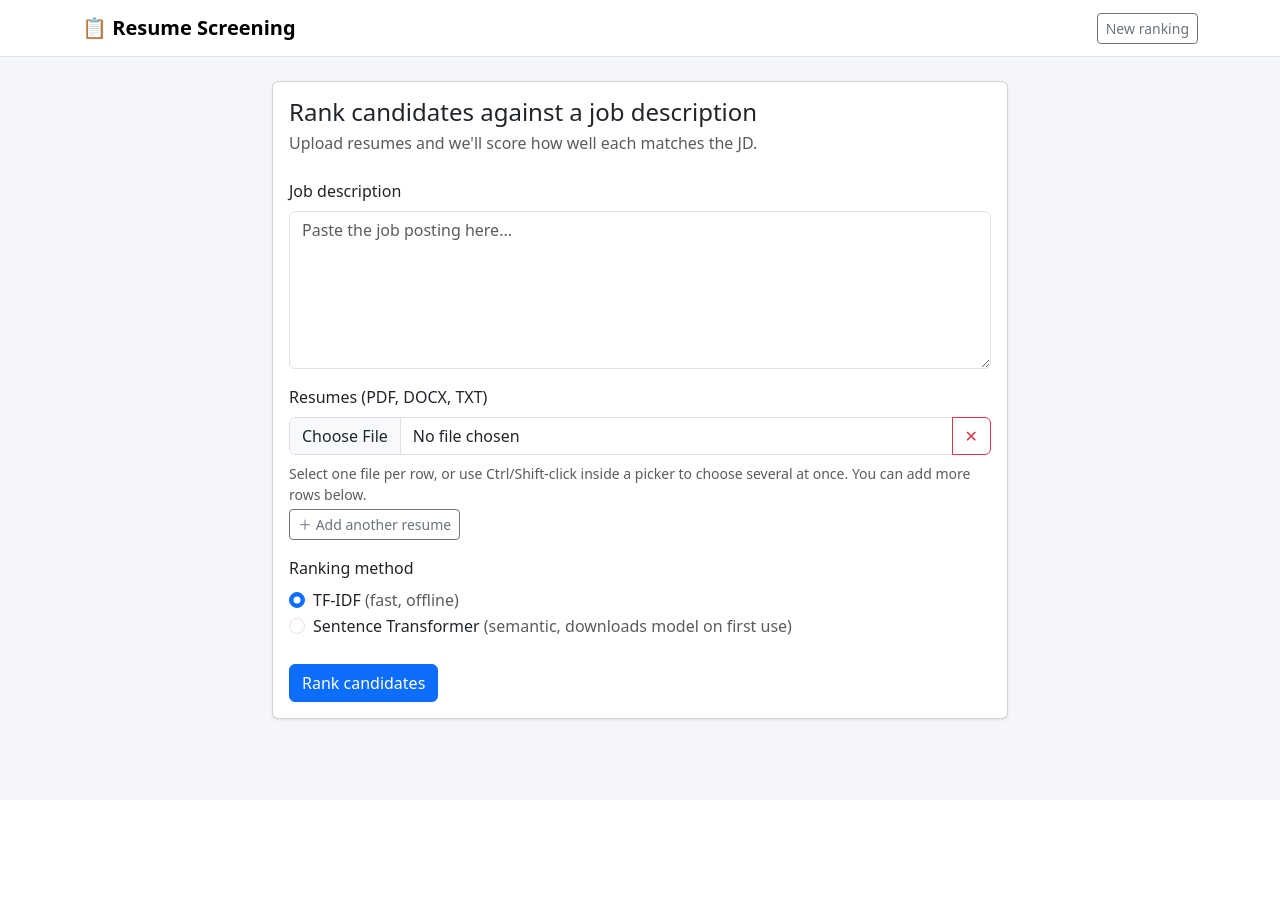
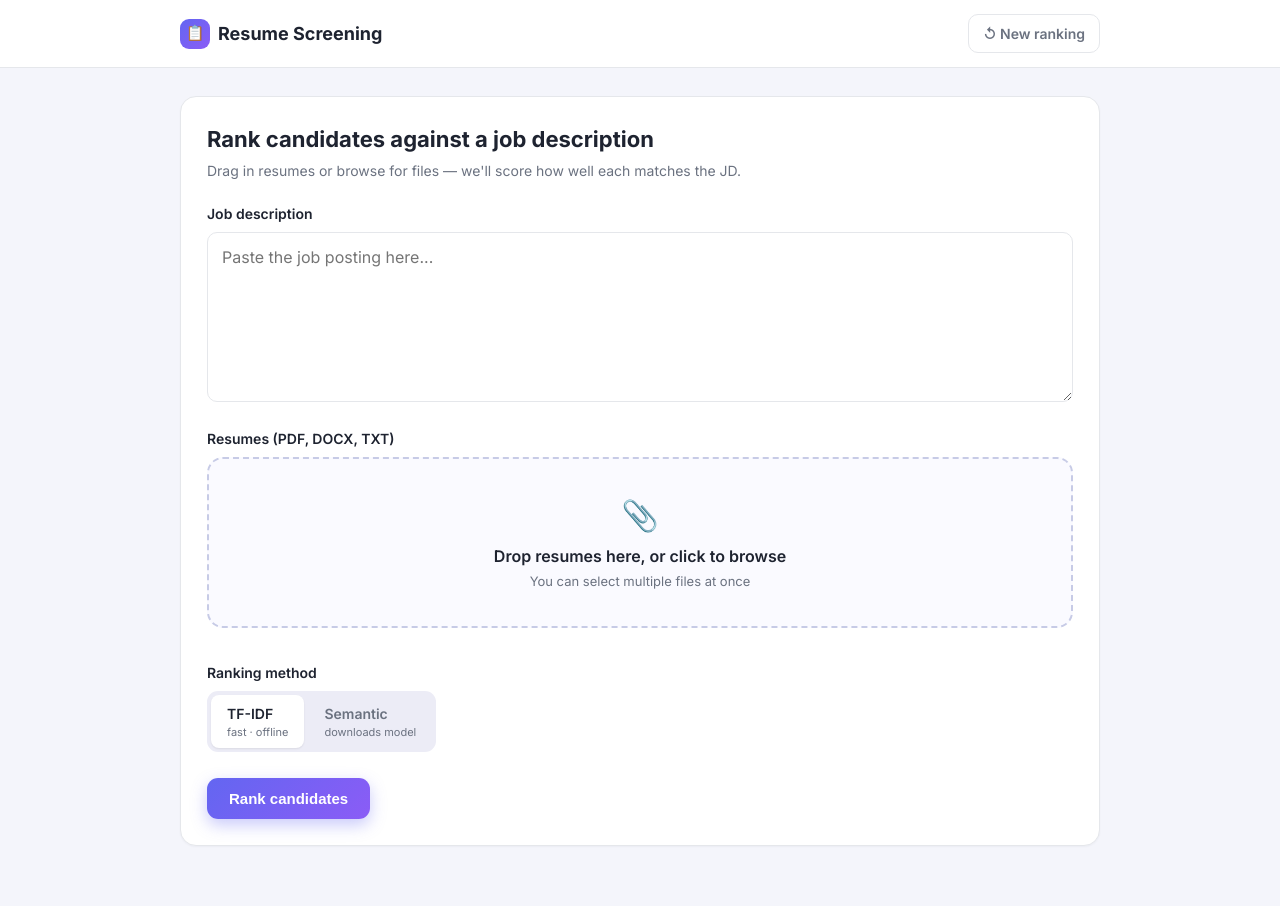
Before and after one commit to thesarathy/resume-screening, a Flask app: page / in a window 1280 px wide. Before the commit the page ends 721 px from the top, so only its background shows below. Run offline with Flask 3, Linux system fonts and the light colour scheme.

Commit message:
Redesign dashboard with modern styling and drag-and-drop upload
Custom Inter-based theme in app/static/css/style.css; drag-and-drop resume zone with selected-file chips on the upload form; results page reworked into ranked candidate cards. Fix: stylesheet moved under app/static so Flask actually serves it.

Co-Authored-By: Claude <noreply@anthropic.com>

```diff
--- /dev/null
+++ b/app/static/css/style.css
@@ -0,0 +1,192 @@
+:root {
+  --brand: #6366f1;
+  --brand-2: #8b5cf6;
+  --brand-grad: linear-gradient(135deg, #6366f1 0%, #8b5cf6 100%);
+  --ink: #1e2330;
+  --muted: #6b7280;
+  --line: #e5e7eb;
+  --bg: #f4f5fb;
+  --card: #ffffff;
+  --radius: 16px;
+}
+
+* { box-sizing: border-box; }
+
+body {
+  margin: 0;
+  font-family: "Inter", "Segoe UI", system-ui, -apple-system, sans-serif;
+  background: var(--bg);
+  color: var(--ink);
+  line-height: 1.5;
+}
+
+/* Top bar */
+.topbar {
+  background: var(--card);
+  border-bottom: 1px solid var(--line);
+  position: sticky;
+  top: 0;
+  z-index: 10;
+}
+.topbar-inner {
+  max-width: 960px;
+  margin: 0 auto;
+  padding: 14px 20px;
+  display: flex;
+  align-items: center;
+  justify-content: space-between;
+}
+.brand {
+  font-weight: 700;
+  font-size: 18px;
+  display: flex;
+  align-items: center;
+  gap: 8px;
+}
+.brand .logo {
+  width: 30px; height: 30px;
+  border-radius: 9px;
+  background: var(--brand-grad);
+  display: inline-flex; align-items: center; justify-content: center;
+  color: #fff; font-size: 15px;
+}
+.topbar a.new-btn {
+  text-decoration: none;
+  color: var(--muted);
+  font-size: 14px;
+  font-weight: 600;
+  padding: 8px 14px;
+  border: 1px solid var(--line);
+  border-radius: 10px;
+  transition: .15s;
+}
+.topbar a.new-btn:hover { background: #f0f0ff; color: var(--brand); }
+
+/* Layout */
+.wrap { max-width: 960px; margin: 0 auto; padding: 28px 20px 60px; }
+.card {
+  background: var(--card);
+  border: 1px solid var(--line);
+  border-radius: var(--radius);
+  padding: 26px;
+  box-shadow: 0 1px 2px rgba(16, 20, 40, .04);
+}
+h1 { font-size: 22px; margin: 0 0 4px; }
+.sub { color: var(--muted); margin: 0 0 22px; font-size: 14px; }
+
+label.field { font-weight: 600; font-size: 14px; display: block; margin: 0 0 8px; }
+textarea, input[type="text"] {
+  width: 100%;
+  border: 1px solid var(--line);
+  border-radius: 10px;
+  padding: 12px 14px;
+  font: inherit;
+  color: var(--ink);
+  background: #fff;
+  resize: vertical;
+}
+textarea:focus { outline: 2px solid var(--brand); outline-offset: -1px; }
+
+/* Drop zone */
+.dropzone {
+  border: 2px dashed #c7cbe6;
+  border-radius: var(--radius);
+  padding: 34px 20px;
+  text-align: center;
+  color: var(--muted);
+  background: #fafaff;
+  cursor: pointer;
+  transition: .15s;
+}
+.dropzone.dragover { border-color: var(--brand); background: #f2f2ff; }
+.dropzone .dz-icon { font-size: 30px; margin-bottom: 6px; }
+.dropzone .dz-title { font-weight: 600; color: var(--ink); }
+.dropzone .dz-hint { font-size: 13px; margin-top: 4px; }
+
+/* Selected file chips */
+.chips { display: flex; flex-wrap: wrap; gap: 8px; margin-top: 14px; }
+.chip {
+  display: inline-flex; align-items: center; gap: 8px;
+  background: #eef0ff; color: #4338ca;
+  padding: 6px 10px 6px 12px; border-radius: 999px;
+  font-size: 13px; font-weight: 500;
+}
+.chip button {
+  border: 0; background: transparent; color: inherit;
+  cursor: pointer; font-size: 15px; line-height: 1;
+  padding: 0 2px; border-radius: 50%;
+}
+.chip button:hover { color: #e11d48; }
+
+/* Method toggle */
+.seg { display: inline-flex; background: #ececf6; border-radius: 11px; padding: 4px; gap: 4px; }
+.seg input { display: none; }
+.seg label {
+  padding: 8px 16px; border-radius: 8px; cursor: pointer;
+  font-size: 14px; font-weight: 600; color: var(--muted); transition: .15s;
+}
+.seg input:checked + label { background: #fff; color: var(--ink); box-shadow: 0 1px 2px rgba(0,0,0,.08); }
+.seg .mini { display: block; font-weight: 400; font-size: 11px; color: var(--muted); }
+
+/* Primary button */
+.btn-primary {
+  border: 0; cursor: pointer;
+  background: var(--brand-grad); color: #fff;
+  font-weight: 600; font-size: 15px;
+  padding: 12px 22px; border-radius: 11px;
+  box-shadow: 0 6px 16px rgba(99, 102, 241, .35);
+  transition: transform .1s, box-shadow .15s;
+}
+.btn-primary:hover { transform: translateY(-1px); box-shadow: 0 8px 20px rgba(99,102,241,.45); }
+
+/* Alerts */
+.alert { border-radius: 12px; padding: 12px 16px; margin-bottom: 18px; font-size: 14px; }
+.alert-error { background: #fef2f2; color: #b91c1c; border: 1px solid #fecaca; }
+.alert-warn { background: #fffbeb; color: #b45309; border: 1px solid #fde68a; }
+.alert ul { margin: 8px 0 0; padding-left: 18px; }
+
+/* Results header */
+.results-head { display: flex; align-items: center; justify-content: space-between; margin-bottom: 20px; }
+.results-head .method-badge {
+  display: inline-block; margin-top: 6px;
+  background: #eef0ff; color: #4338ca; font-size: 12px; font-weight: 600;
+  padding: 3px 10px; border-radius: 999px;
+}
+.btn-csv {
+  text-decoration: none; font-weight: 600; font-size: 14px;
+  background: #10b981; color: #fff; padding: 11px 18px; border-radius: 11px;
+  box-shadow: 0 6px 14px rgba(16,185,129,.3);
+}
+
+/* Candidate cards */
+.cand {
+  background: var(--card); border: 1px solid var(--line);
+  border-radius: var(--radius); padding: 18px 20px; margin-bottom: 14px;
+  box-shadow: 0 1px 2px rgba(16,20,40,.04);
+  display: flex; gap: 18px; align-items: flex-start;
+}
+.cand .rank-badge {
+  min-width: 42px; height: 42px; border-radius: 12px;
+  background: var(--brand-grad); color: #fff;
+  display: flex; align-items: center; justify-content: center;
+  font-weight: 700; font-size: 17px; flex-shrink: 0;
+}
+.cand .body { flex: 1; min-width: 0; }
+.cand .name { font-weight: 700; font-size: 16px; }
+.cand .file { color: var(--muted); font-size: 13px; }
+.cand .meta { color: var(--muted); font-size: 13px; margin-top: 4px; display: flex; flex-wrap: wrap; gap: 6px 14px; }
+.cand .skills { margin-top: 10px; display: flex; flex-wrap: wrap; gap: 6px; }
+.chip-skill { background: #eef0ff; color: #4338ca; font-size: 12px; font-weight: 600; padding: 3px 10px; border-radius: 999px; }
+.chip-skill.cand-skill { background: #fdf2f8; color: #9d174d; }
+.score-col { width: 150px; text-align: right; flex-shrink: 0; }
+.score-col .pct { font-size: 20px; font-weight: 700; }
+.score-track { height: 7px; background: #eef0f6; border-radius: 4px; margin-top: 6px; overflow: hidden; }
+.score-fill { height: 100%; border-radius: 4px; background: var(--brand-grad); }
+.score-num { color: var(--muted); font-size: 12px; margin-top: 4px; }
+
+.empty { text-align: center; color: var(--muted); padding: 40px 0; }
+
+@media (max-width: 600px) {
+  .cand { flex-direction: column; }
+  .score-col { width: 100%; text-align: left; }
+}
--- a/app/templates/base.html
+++ b/app/templates/base.html
@@ -4,34 +4,26 @@
   <meta charset="utf-8">
   <meta name="viewport" content="width=device-width, initial-scale=1">
   <title>{% block title %}Resume Screening{% endblock %} · Candidate Ranking</title>
-  <link href="https://cdn.jsdelivr.net/npm/bootstrap@5.3.3/dist/css/bootstrap.min.css" rel="stylesheet">
-  <style>
-    body { background-color: #f5f6fa; }
-    .card { box-shadow: 0 1px 3px rgba(0,0,0,.08); }
-    .score-bar { height: 6px; background: #e9ecef; border-radius: 3px; overflow: hidden; }
-    .score-fill { height: 100%; background: #0d6efd; border-radius: 3px; }
-  </style>
+  <link rel="preconnect" href="https://fonts.googleapis.com">
+  <link rel="preconnect" href="https://fonts.gstatic.com" crossorigin>
+  <link href="https://fonts.googleapis.com/css2?family=Inter:wght@400;500;600;700&display=swap" rel="stylesheet">
+  <link rel="stylesheet" href="{{ url_for('static', filename='css/style.css') }}">
 </head>
 <body>
-  <nav class="navbar navbar-light bg-white border-bottom">
-    <div class="container">
-      <span class="navbar-brand fw-semibold">📋 Resume Screening</span>
-      <a href="{{ url_for('index') }}" class="btn btn-sm btn-outline-secondary">New ranking</a>
+  <header class="topbar">
+    <div class="topbar-inner">
+      <span class="brand"><span class="logo">📋</span> Resume Screening</span>
+      <a class="new-btn" href="{{ url_for('index') }}">↺ New ranking</a>
     </div>
-  </nav>
+  </header>
 
-  <main class="container py-4">
+  <main class="wrap">
     {% with messages = get_flashed_messages(with_categories=true) %}
       {% for category, message in messages %}
-        <div class="alert alert-{{ 'danger' if category == 'error' else 'info' }} alert-dismissible fade show" role="alert">
-          {{ message }}
-          <button type="button" class="btn-close" data-bs-dismiss="alert"></button>
-        </div>
+        <div class="alert alert-{{ 'error' if category == 'error' else 'warn' }}">{{ message }}</div>
       {% endfor %}
     {% endwith %}
     {% block content %}{% endblock %}
   </main>
-
-  <script src="https://cdn.jsdelivr.net/npm/bootstrap@5.3.3/dist/js/bootstrap.bundle.min.js"></script>
 </body>
 </html>
--- a/app/templates/index.html
+++ b/app/templates/index.html
@@ -2,69 +2,114 @@
 {% block title %}New ranking{% endblock %}
 
 {% block content %}
-<div class="row justify-content-center">
-  <div class="col-lg-8">
 <div class="card">
-      <div class="card-body">
-        <h1 class="h4 mb-1">Rank candidates against a job description</h1>
-        <p class="text-muted mb-4">Upload resumes and we'll score how well each matches the JD.</p>
+  <h1>Rank candidates against a job description</h1>
+  <p class="sub">Drag in resumes or browse for files — we'll score how well each matches the JD.</p>
 
-        <form method="post" action="{{ url_for('rank') }}" enctype="multipart/form-data">
-          <div class="mb-3">
-            <label for="job_description" class="form-label">Job description</label>
-            <textarea class="form-control" id="job_description" name="job_description"
-                      rows="6" required placeholder="Paste the job posting here..."></textarea>
+  <form method="post" action="{{ url_for('rank') }}" enctype="multipart/form-data" id="rank-form">
+    <div style="margin-bottom: 20px;">
+      <label class="field" for="job_description">Job description</label>
+      <textarea id="job_description" name="job_description" rows="6" required
+                placeholder="Paste the job posting here..."></textarea>
     </div>
 
-          <div class="mb-3">
-            <label class="form-label">Resumes (PDF, DOCX, TXT)</label>
-            <div id="resume-files">
-              <div class="input-group mb-2 file-row">
-                <input class="form-control" type="file" name="resumes"
-                       accept=".pdf,.docx,.txt" required>
-                <button type="button" class="btn btn-outline-danger remove-file"
-                        aria-label="Remove this file">✕</button>
+    <div style="margin-bottom: 20px;">
+      <label class="field">Resumes (PDF, DOCX, TXT)</label>
+      <input type="file" id="file-input" name="resumes" multiple
+             accept=".pdf,.docx,.txt" style="display:none;">
+      <div class="dropzone" id="dropzone">
+        <div class="dz-icon">📎</div>
+        <div class="dz-title">Drop resumes here, or click to browse</div>
+        <div class="dz-hint">You can select multiple files at once</div>
+      </div>
+      <div class="chips" id="chips"></div>
+    </div>
+
+    <div style="margin-bottom: 26px;">
+      <label class="field">Ranking method</label>
+      <div class="seg">
+        <input type="radio" name="method" id="m-tfidf" value="tfidf" checked>
+        <label for="m-tfidf">TF-IDF<span class="mini">fast · offline</span></label>
+
+        <input type="radio" name="method" id="m-emb" value="embeddings">
+        <label for="m-emb">Semantic<span class="mini">downloads model</span></label>
       </div>
     </div>
-            <div class="form-text">Select one file per row, or use Ctrl/Shift-click inside a
-              picker to choose several at once. You can add more rows below.</div>
-            <button type="button" id="add-file" class="btn btn-sm btn-outline-secondary mt-1">＋ Add another resume</button>
+
+    <button type="submit" class="btn-primary">Rank candidates</button>
+  </form>
 </div>
 
 <script>
-            const container = document.getElementById("resume-files");
-            document.getElementById("add-file").addEventListener("click", function () {
-              const row = container.querySelector(".file-row").cloneNode(true);
-              row.querySelector("input").value = "";
-              container.appendChild(row);
+  const input = document.getElementById("file-input");
+  const dropzone = document.getElementById("dropzone");
+  const chips = document.getElementById("chips");
+  const form = document.getElementById("rank-form");
+
+  // Keep one FileList behind the scenes; rebuild via DataTransfer so the
+  // hidden input submits every selected file under name="resumes".
+  function currentFiles() { return Array.from(input.files || []); }
+
+  function addFiles(newFiles) {
+    const merged = [...currentFiles(), ...newFiles];
+    const dt = new DataTransfer();
+    merged.forEach(f => dt.items.add(f));
+    input.files = dt.files;
+    renderChips();
+  }
+
+  function removeFileAt(index) {
+    const remaining = currentFiles().filter((_, i) => i !== index);
+    const dt = new DataTransfer();
+    remaining.forEach(f => dt.items.add(f));
+    input.files = dt.files;
+    renderChips();
+  }
+
+  function renderChips() {
+    chips.innerHTML = "";
+    currentFiles().forEach((f, i) => {
+      const chip = document.createElement("span");
+      chip.className = "chip";
+      chip.textContent = f.name;
+      const btn = document.createElement("button");
+      btn.type = "button";
+      btn.textContent = "✕";
+      btn.setAttribute("aria-label", "Remove " + f.name);
+      btn.addEventListener("click", () => removeFileAt(i));
+      chip.appendChild(btn);
+      chips.appendChild(chip);
     });
-            container.addEventListener("click", function (e) {
-              if (e.target.classList.contains("remove-file")) {
-                const rows = container.querySelectorAll(".file-row");
-                // Always keep at least one file input.
-                if (rows.length > 1) e.target.closest(".file-row").remove();
+  }
+
+  dropzone.addEventListener("click", () => input.click());
+  input.addEventListener("change", () => renderChips());
+
+  ["dragover", "dragenter"].forEach(ev => {
+    dropzone.addEventListener(ev, (e) => {
+      e.preventDefault();
+      dropzone.classList.add("dragover");
+    });
+  });
+  ["dragleave", "drop"].forEach(ev => {
+    dropzone.addEventListener(ev, (e) => {
+      e.preventDefault();
+      dropzone.classList.remove("dragover");
+    });
+  });
+  dropzone.addEventListener("drop", (e) => {
+    if (e.dataTransfer && e.dataTransfer.files.length) {
+      addFiles(Array.from(e.dataTransfer.files));
+    }
+  });
+
+  form.addEventListener("submit", (e) => {
+    if (currentFiles().length === 0) {
+      e.preventDefault();
+      dropzone.style.borderColor = "#f43f5e";
+      dropzone.querySelector(".dz-hint").textContent = "Please add at least one resume first.";
+      return;
     }
   });
 </script>
-
-          <div class="mb-4">
-            <label class="form-label d-block">Ranking method</label>
-            <div class="form-check form-check-inline">
-              <input class="form-check-input" type="radio" name="method" id="m-tfidf"
-                     value="tfidf" checked>
-              <label class="form-check-label" for="m-tfidf">TF-IDF <span class="text-muted">(fast, offline)</span></label>
-            </div>
-            <div class="form-check form-check-inline">
-              <input class="form-check-input" type="radio" name="method" id="m-emb"
-                     value="embeddings">
-              <label class="form-check-label" for="m-emb">Sentence Transformer <span class="text-muted">(semantic, downloads model on first use)</span></label>
-            </div>
-          </div>
-
-          <button type="submit" class="btn btn-primary">Rank candidates</button>
-        </form>
-      </div>
-    </div>
-  </div>
-</div>
 {% endblock %}
```
Also changed, not shown: app/templates/results.html (+30 -57 lines). Lines whose indentation alone changed are shown as unchanged.
